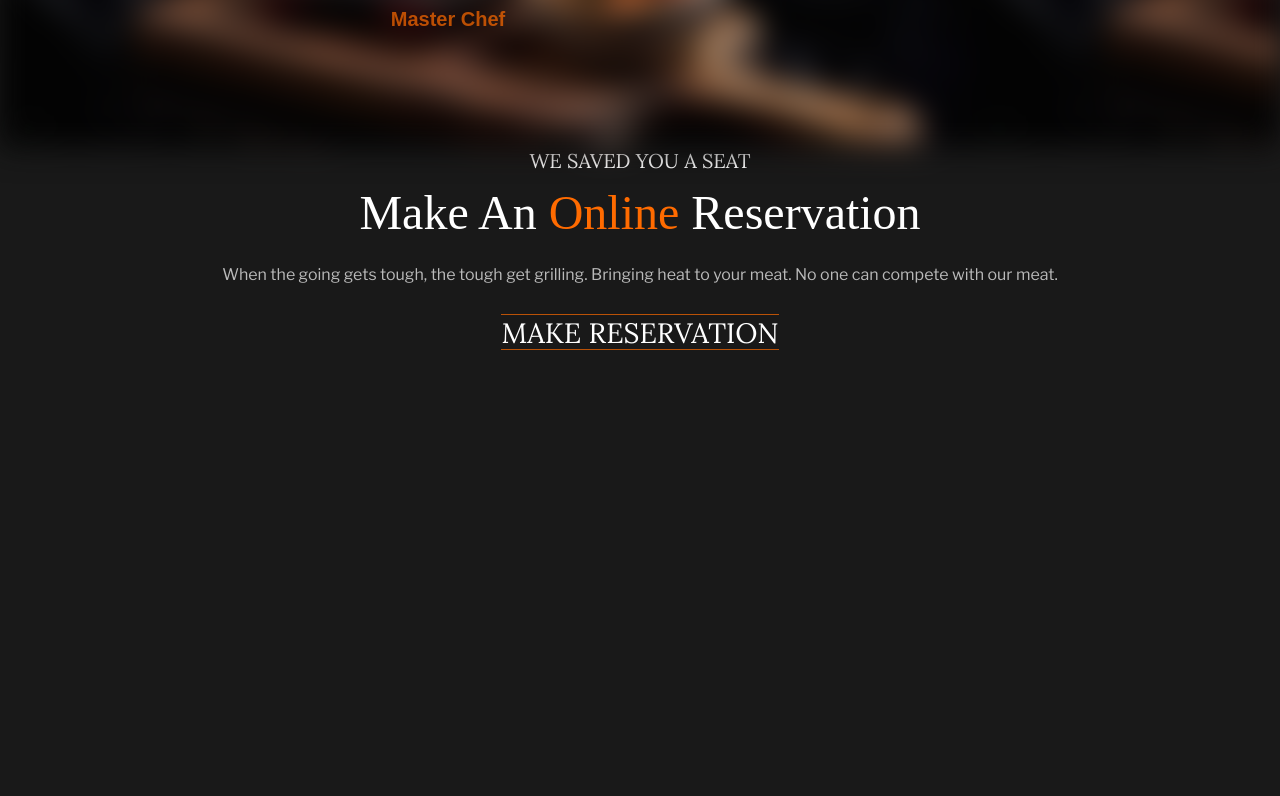
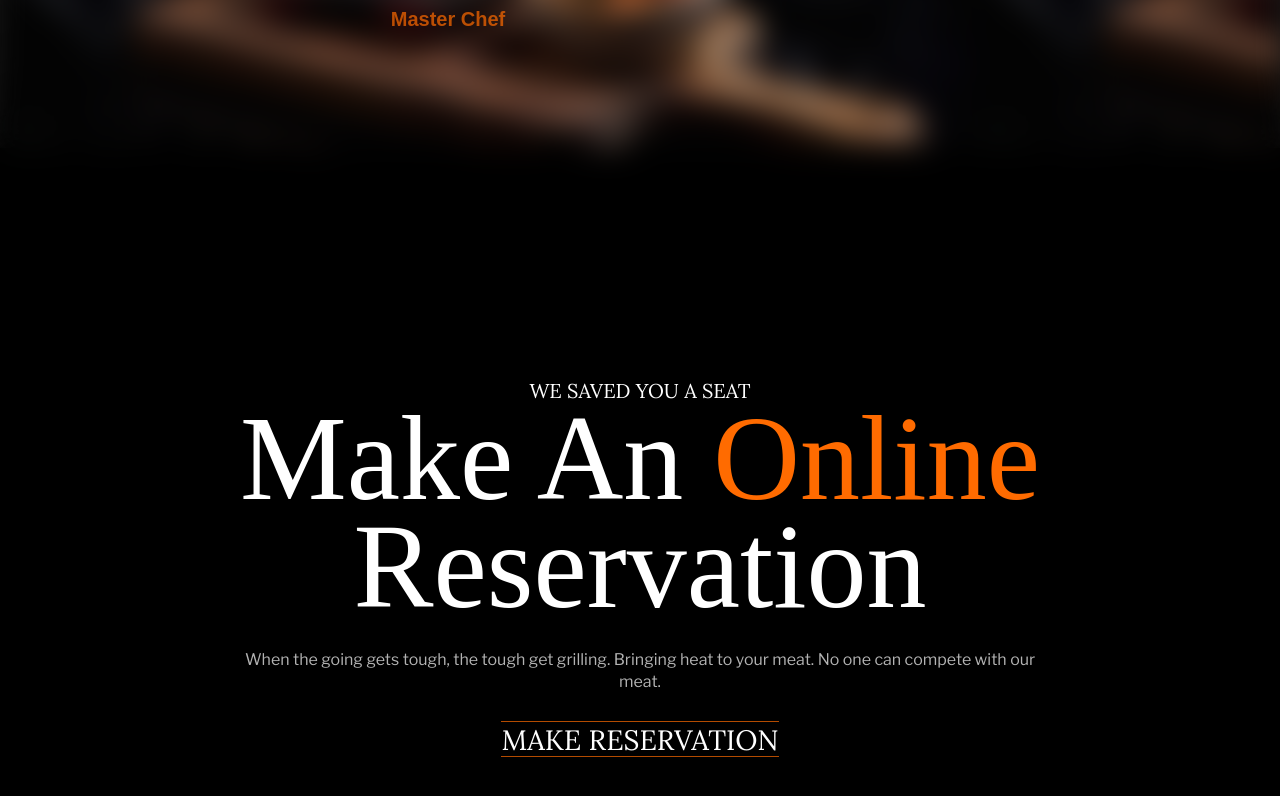
Before and after one commit to nazmus767921/Restaurant_project-1.00, a React (Vite) app: page / in a window 1280 px wide. Shown: the part 2373-3169 px from the top of the page. Before the commit the page ends 2724 px from the top, so only its background shows below. Built offline with nearby package versions, Linux system fonts and the light colour scheme; a web font is replaced by a local one.

Commit message:
U: Reservation Section

```diff
--- a/src/components/UI/Reservation/styles/Reservation.styles.js
+++ b/src/components/UI/Reservation/styles/Reservation.styles.js
@@ -1,23 +1,56 @@
 import styled from "styled-components";
+import { devices } from "../../../../utils/breakpoints";
 
 export const Wrapper = styled.div`
+	width: 100vw;
+	margin: 0 calc(-50vw + 50%);
+	/* makeup */
+	background: var(--Pitch_black, #000);
+	box-shadow: 0px -8px 17px 0px rgba(0, 0, 0, 0.83),
+		0px -30px 30px 0px rgba(0, 0, 0, 0.72),
+		0px -68px 41px 0px rgba(0, 0, 0, 0.43),
+		0px -121px 48px 0px rgba(0, 0, 0, 0.13),
+		0px -188px 53px 0px rgba(0, 0, 0, 0.02),
+		0px 8px 17px 0px rgba(0, 0, 0, 0.83), 0px 30px 30px 0px rgba(0, 0, 0, 0.72),
+		0px 68px 41px 0px rgba(0, 0, 0, 0.43);
+
+	/* elements inside */
 	.Reservation_content--wrapper {
+		/* layout */
 		display: flex;
 		flex-direction: column;
 		gap: 1.88em;
+		margin-block: 3em;
 
+		/* media queries */
+		@media screen and (${devices["2xl"]}) {
+			max-width: 54.625em;
+			margin: 0 auto;
+			padding: 14.38em 1.25em;
+		}
+		/* elements inside */
 		h2 {
 			font-size: 3em;
+			@media screen and (${devices["2xl"]}) {
+				font-size: 7.5em;
+			}
 		}
 		h2 > span.cursive {
 			font-size: 100%;
 			line-height: 75%;
+			@media screen and (${devices["2xl"]}) {
+				line-height: 10%;
+			}
 		}
 
 		.header {
 			display: flex;
 			flex-direction: column;
 			gap: 1.125em;
+			/* media queries */
+			@media screen and (${devices["2xl"]}) {
+				gap: 0;
+			}
 		}
 		.content {
 			display: flex;
```
